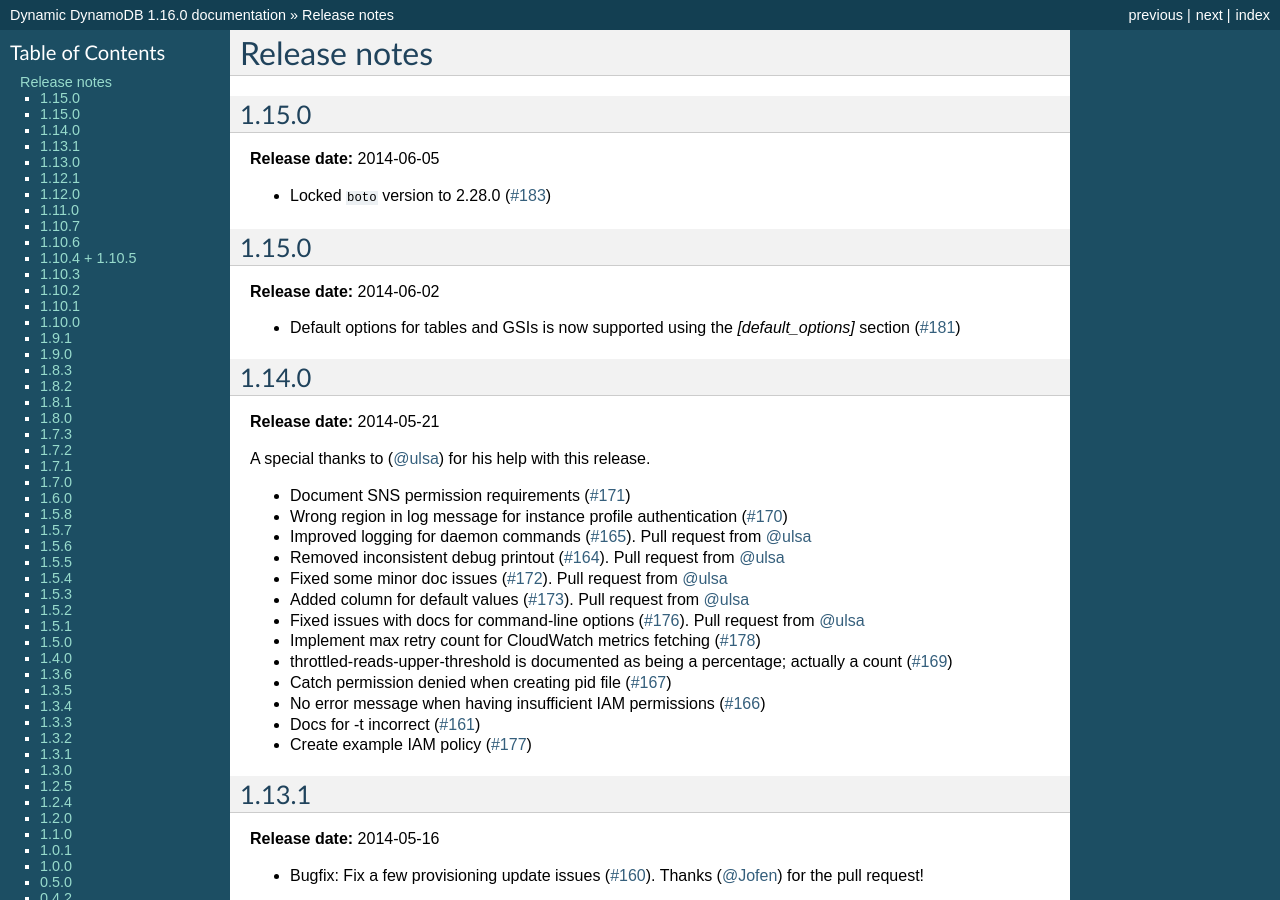
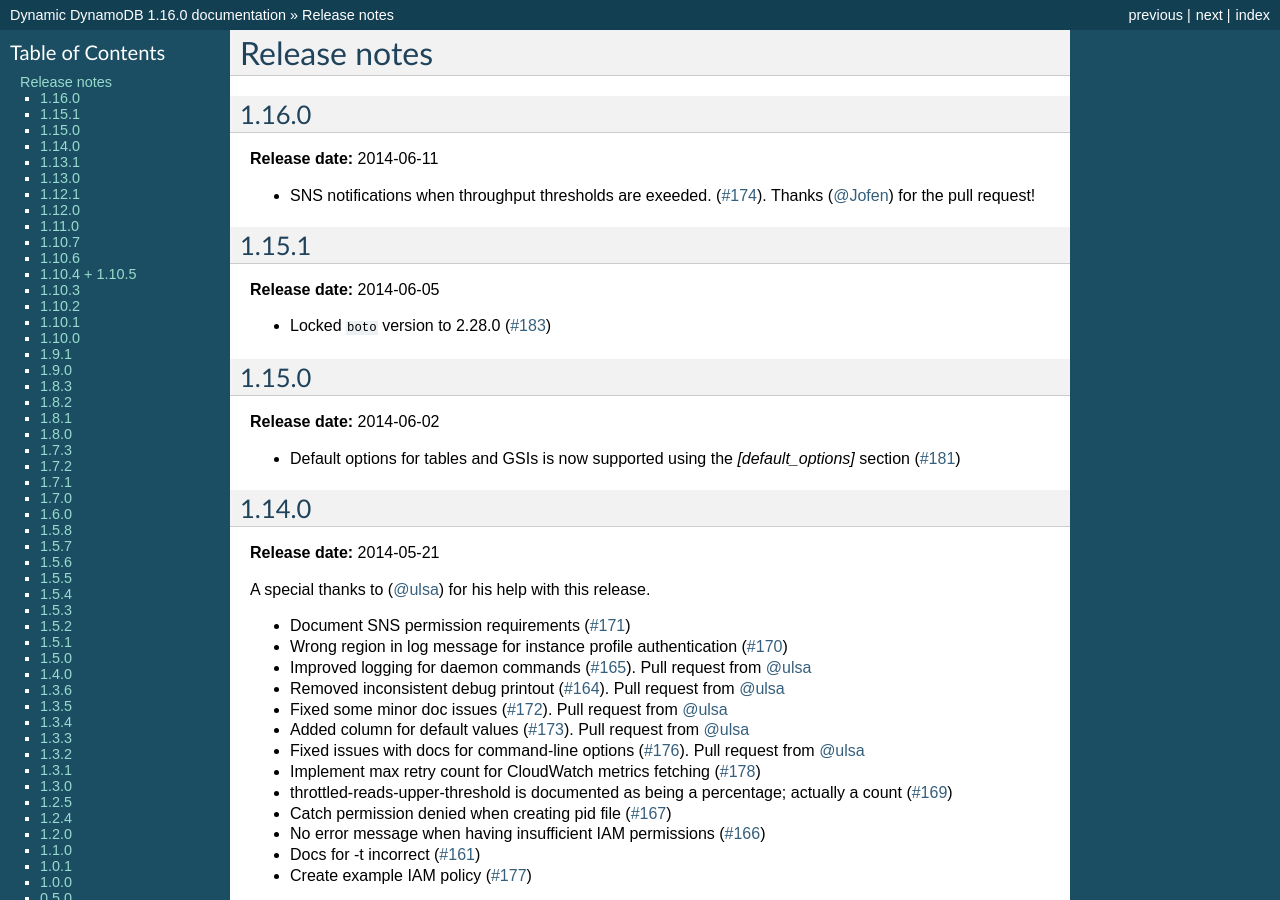
Before and after one commit to sebdah/dynamic-dynamodb, a Sphinx documentation site: the page built from docs/release_notes.rst, in a window 1280 px wide and 900 px high. Built offline with Sphinx 7.4.7, drawn with Linux system fonts in a browser that asks for light colours.

Commit message:
Updated release notes for 1.16.0

```diff
--- a/docs/release_notes.rst
+++ b/docs/release_notes.rst
@@ -1,7 +1,14 @@
 Release notes
 =============
 
-1.15.0
+1.16.0
+------
+
+**Release date:** 2014-06-11
+
+- SNS notifications when throughput thresholds are exeeded. (`#174 <https://github.com/sebdah/dynamic-dynamodb/issues/174>`__). Thanks (`@Jofen <https://github.com/Jofen>`__) for the pull request!
+
+1.15.1
 ------
 
 **Release date:** 2014-06-05
```
